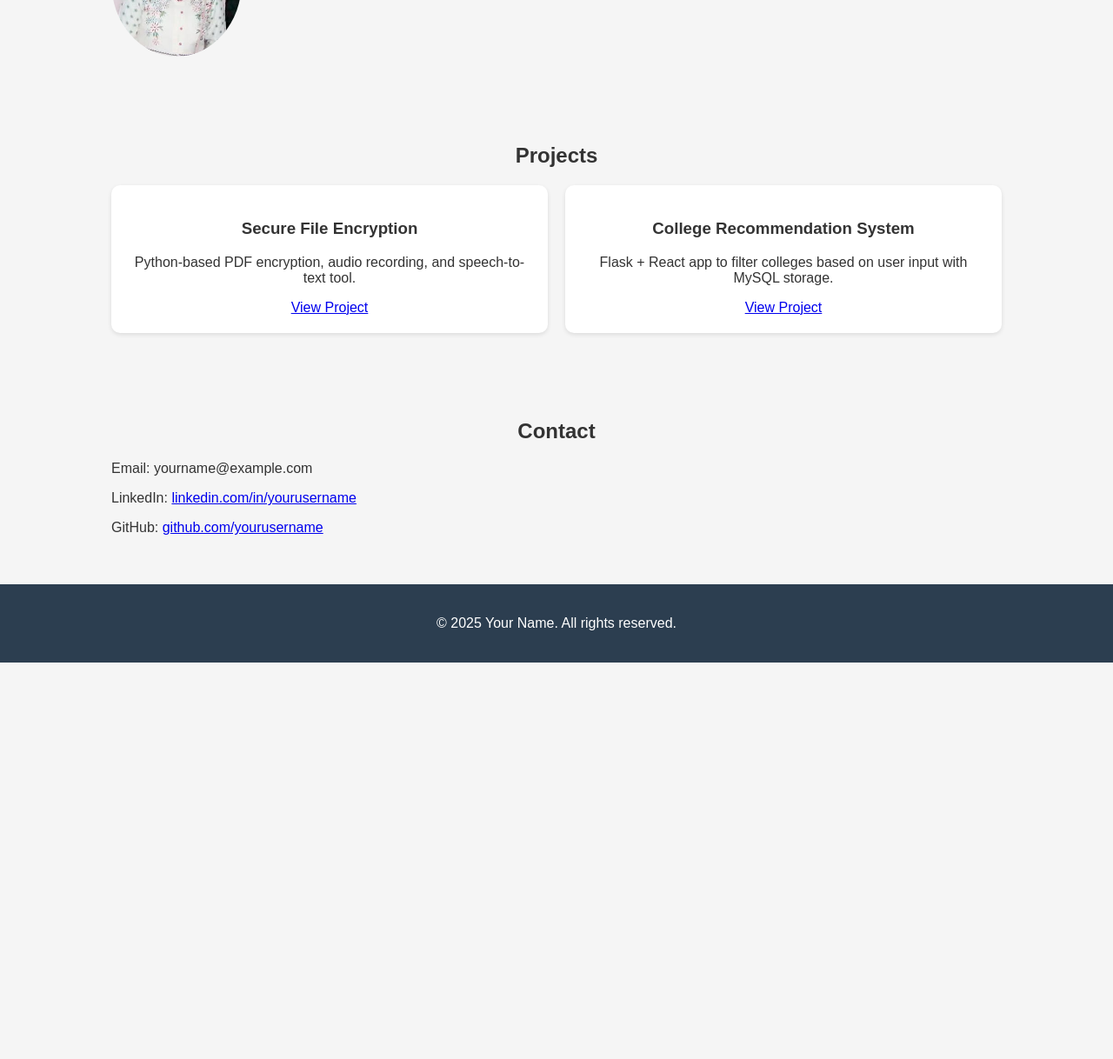
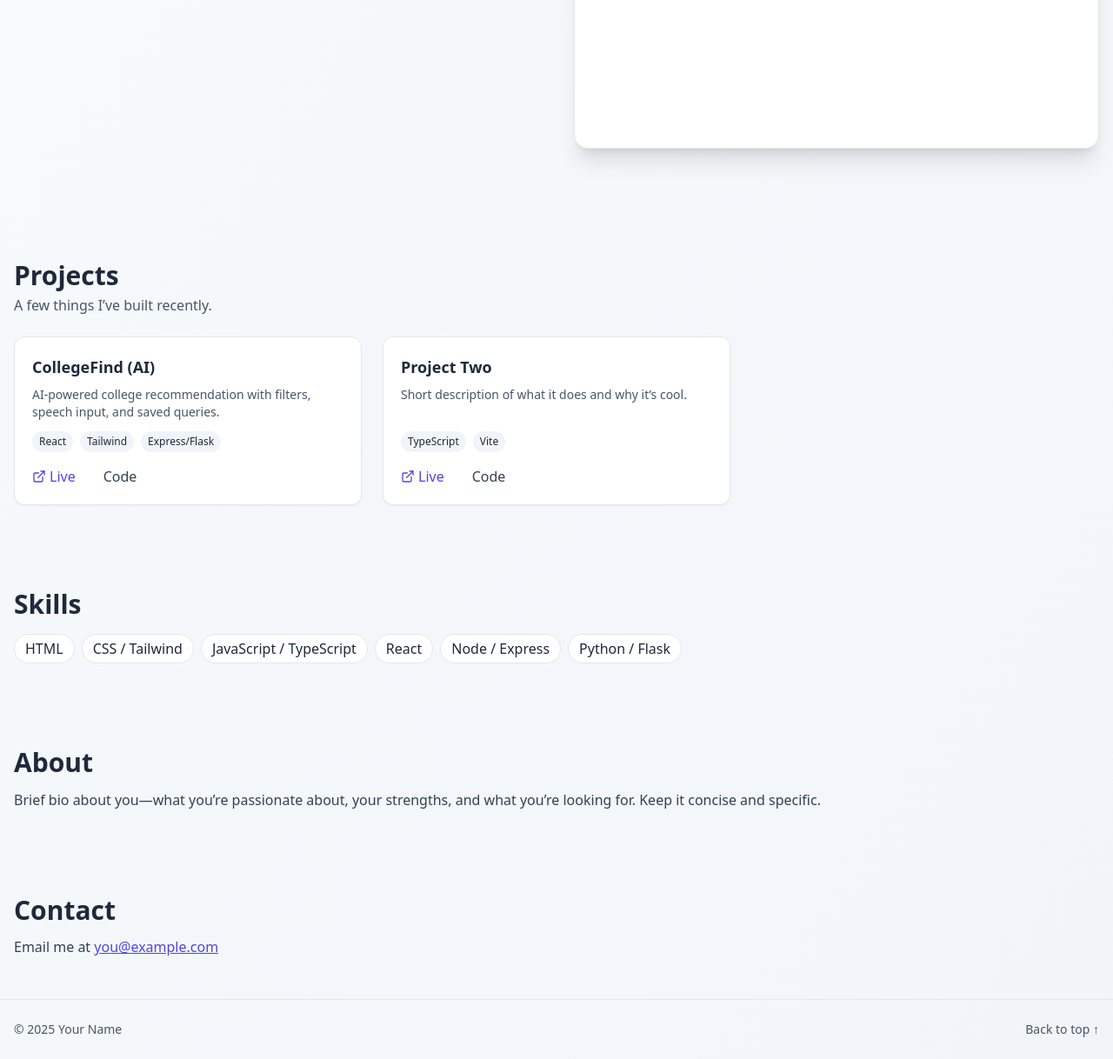
Before and after one commit to priyanka13224/my-portfolio, a plain HTML site: page index.html in a window 1280 px wide. Shown: the part 578-1796 px from the top of the page at 87% size. Before the commit the page ends 1340 px from the top, so only its background shows below. Drawn offline with nearby package versions, Linux system fonts and the light colour scheme.

Commit message:
Initial Portfolio

```diff
--- a/index.html
+++ b/index.html
@@ -1,65 +1,159 @@
 <!DOCTYPE html>
 <html lang="en">
 <head>
-  <meta charset="UTF-8">
-  <meta name="viewport" content="width=device-width, initial-scale=1.0">
-  <title>My Portfolio</title>
-  <link rel="stylesheet" href="style.css">
+  <meta charset="utf-8" />
+  <meta name="viewport" content="width=device-width, initial-scale=1" />
+  <title>Your Name — Portfolio</title>
+  <meta name="description" content="Portfolio of Your Name" />
+  <script src="https://cdn.tailwindcss.com"></script>
+  <script src="https://unpkg.com/lucide@latest/dist/umd/lucide.js"></script>
+  <style>
+    html { scroll-behavior: smooth; }
+    .container { max-width: 1100px; }
+  </style>
 </head>
-<body>
-
-  <header>
-    <div class="container">
-      <h1>Hi, I'm [Your Name]</h1>
-      <p>Web Developer | Data Enthusiast | Problem Solver</p>
-      <a href="#projects" class="btn">View My Work</a>
-    </div>
+<body class="bg-gradient-to-br from-slate-50 to-slate-100 text-slate-800">
+  <!-- NAV -->
+  <header class="sticky top-0 z-50 backdrop-blur bg-white/70 border-b">
+    <nav class="container mx-auto px-4 py-3 flex items-center justify-between">
+      <a href="#" class="font-semibold text-lg">YourName<span class="text-indigo-600">.</span></a>
+      <button id="menuBtn" class="md:hidden p-2"><i data-lucide="menu"></i></button>
+      <ul id="menu" class="hidden md:flex items-center gap-6">
+        <li><a class="hover:text-indigo-600" href="#projects">Projects</a></li>
+        <li><a class="hover:text-indigo-600" href="#skills">Skills</a></li>
+        <li><a class="hover:text-indigo-600" href="#about">About</a></li>
+        <li><a class="hover:text-indigo-600" href="#contact">Contact</a></li>
+        <li>
+          <a class="inline-flex items-center gap-2 bg-indigo-600 text-white px-3 py-2 rounded-lg hover:bg-indigo-700"
+             href="resume.pdf" target="_blank" rel="noopener">
+            <i data-lucide="file-text" class="w-4 h-4"></i> Resume
+          </a>
+        </li>
+      </ul>
+    </nav>
+    <ul id="mobileMenu" class="md:hidden hidden px-4 pb-4 space-y-2">
+      <li><a class="block py-2 hover:text-indigo-600" href="#projects">Projects</a></li>
+      <li><a class="block py-2 hover:text-indigo-600" href="#skills">Skills</a></li>
+      <li><a class="block py-2 hover:text-indigo-600" href="#about">About</a></li>
+      <li><a class="block py-2 hover:text-indigo-600" href="#contact">Contact</a></li>
+      <li><a class="block py-2 text-indigo-600" href="resume.pdf" target="_blank" rel="noopener">Resume</a></li>
+    </ul>
   </header>
 
-  <section id="about">
-    <div class="container">
-      <h2>About Me</h2>
-      <div class="about-content">
-        <img src="profile.jpg" alt="My Photo">
-        <p>
-          I'm passionate about building user-friendly websites and applications.
-          Skilled in Python, Flask, MySQL, and cloud tools. I love solving
-          problems and creating meaningful digital experiences.
+  <!-- HERO -->
+  <section class="container mx-auto px-4 py-12 md:py-20">
+    <div class="grid md:grid-cols-2 gap-10 items-center">
+      <div>
+        <p class="text-sm uppercase tracking-wider text-indigo-600 font-semibold">Hello, I’m</p>
+        <h1 class="mt-1 text-4xl md:text-5xl font-extrabold">Your Name</h1>
+        <p class="mt-4 text-lg text-slate-600">
+          Front-End Developer • React • TypeScript • UI Engineering. I build fast,
+          accessible, delightful web apps.
         </p>
+        <div class="mt-6 flex items-center gap-3">
+          <a href="#projects" class="bg-indigo-600 text-white px-4 py-2 rounded-lg hover:bg-indigo-700">See Projects</a>
+          <a href="mailto:you@example.com" class="inline-flex items-center gap-2 px-4 py-2 rounded-lg border hover:bg-white">
+            <i data-lucide="mail" class="w-4 h-4"></i> Contact me
+          </a>
+          <a href="https://github.com/yourhandle" target="_blank" rel="noopener" class="p-2 rounded-lg border hover:bg-white">
+            <i data-lucide="github" class="w-5 h-5"></i>
+          </a>
+          <a href="https://www.linkedin.com/in/yourhandle" target="_blank" rel="noopener" class="p-2 rounded-lg border hover:bg-white">
+            <i data-lucide="linkedin" class="w-5 h-5"></i>
+          </a>
+        </div>
+      </div>
+      <div class="relative">
+        <div class="aspect-square rounded-2xl bg-white shadow-xl border"></div>
+        <!-- Put your photo inside the div above as a background-image or an <img> -->
       </div>
     </div>
   </section>
 
-  <section id="projects">
-    <div class="container">
-      <h2>Projects</h2>
-      <div class="project-grid">
-        <div class="project-card">
-          <h3>Secure File Encryption</h3>
-          <p>Python-based PDF encryption, audio recording, and speech-to-text tool.</p>
-          <a href="https://github.com/yourusername/secure-file-encryption" target="_blank">View Project</a>
+  <!-- PROJECTS -->
+  <section id="projects" class="container mx-auto px-4 py-12">
+    <h2 class="text-2xl md:text-3xl font-bold">Projects</h2>
+    <p class="text-slate-600 mt-1">A few things I’ve built recently.</p>
+    <div class="mt-6 grid md:grid-cols-2 lg:grid-cols-3 gap-6">
+      <!-- CARD -->
+      <article class="bg-white rounded-xl border shadow-sm p-5 flex flex-col">
+        <h3 class="font-semibold text-lg">CollegeFind (AI)</h3>
+        <p class="mt-2 text-sm text-slate-600 flex-1">
+          AI-powered college recommendation with filters, speech input, and saved queries.
+        </p>
+        <div class="mt-3 flex flex-wrap gap-2 text-xs">
+          <span class="px-2 py-1 rounded-full bg-slate-100">React</span>
+          <span class="px-2 py-1 rounded-full bg-slate-100">Tailwind</span>
+          <span class="px-2 py-1 rounded-full bg-slate-100">Express/Flask</span>
         </div>
-        <div class="project-card">
-          <h3>College Recommendation System</h3>
-          <p>Flask + React app to filter colleges based on user input with MySQL storage.</p>
-          <a href="https://github.com/yourusername/college-recommendation" target="_blank">View Project</a>
+        <div class="mt-4 flex gap-3">
+          <a class="inline-flex items-center gap-1 text-indigo-600 hover:underline" href="#" target="_blank" rel="noopener">
+            <i data-lucide="external-link" class="w-4 h-4"></i> Live
+          </a>
+          <a class="inline-flex items-center gap-1 text-slate-700 hover:underline" href="#" target="_blank" rel="noopener">
+            <i data-lucide="github" class="w-4 h-4"></i> Code
+          </a>
         </div>
-      </div>
+      </article>
+
+      <!-- Duplicate the card and change content for more projects -->
+      <article class="bg-white rounded-xl border shadow-sm p-5 flex flex-col">
+        <h3 class="font-semibold text-lg">Project Two</h3>
+        <p class="mt-2 text-sm text-slate-600 flex-1">Short description of what it does and why it’s cool.</p>
+        <div class="mt-3 flex flex-wrap gap-2 text-xs">
+          <span class="px-2 py-1 rounded-full bg-slate-100">TypeScript</span>
+          <span class="px-2 py-1 rounded-full bg-slate-100">Vite</span>
+        </div>
+        <div class="mt-4 flex gap-3">
+          <a class="inline-flex items-center gap-1 text-indigo-600 hover:underline" href="#"><i data-lucide="external-link" class="w-4 h-4"></i> Live</a>
+          <a class="inline-flex items-center gap-1 text-slate-700 hover:underline" href="#"><i data-lucide="github" class="w-4 h-4"></i> Code</a>
+        </div>
+      </article>
     </div>
   </section>
 
-  <section id="contact">
-    <div class="container">
-      <h2>Contact</h2>
-      <p>Email: yourname@example.com</p>
-      <p>LinkedIn: <a href="https://linkedin.com/in/yourusername" target="_blank">linkedin.com/in/yourusername</a></p>
-      <p>GitHub: <a href="https://github.com/yourusername" target="_blank">github.com/yourusername</a></p>
+  <!-- SKILLS -->
+  <section id="skills" class="container mx-auto px-4 py-12">
+    <h2 class="text-2xl md:text-3xl font-bold">Skills</h2>
+    <div class="mt-4 flex flex-wrap gap-2">
+      <span class="px-3 py-1 rounded-full bg-white border">HTML</span>
+      <span class="px-3 py-1 rounded-full bg-white border">CSS / Tailwind</span>
+      <span class="px-3 py-1 rounded-full bg-white border">JavaScript / TypeScript</span>
+      <span class="px-3 py-1 rounded-full bg-white border">React</span>
+      <span class="px-3 py-1 rounded-full bg-white border">Node / Express</span>
+      <span class="px-3 py-1 rounded-full bg-white border">Python / Flask</span>
     </div>
   </section>
 
-  <footer>
-    <p>© 2025 Your Name. All rights reserved.</p>
+  <!-- ABOUT -->
+  <section id="about" class="container mx-auto px-4 py-12">
+    <h2 class="text-2xl md:text-3xl font-bold">About</h2>
+    <p class="mt-3 text-slate-700 leading-relaxed">
+      Brief bio about you—what you’re passionate about, your strengths, and what you’re looking for.
+      Keep it concise and specific.
+    </p>
+  </section>
+
+  <!-- CONTACT -->
+  <section id="contact" class="container mx-auto px-4 py-12">
+    <h2 class="text-2xl md:text-3xl font-bold">Contact</h2>
+    <p class="mt-3 text-slate-700">Email me at <a class="text-indigo-600 underline" href="mailto:you@example.com">you@example.com</a></p>
+  </section>
+
+  <footer class="border-t">
+    <div class="container mx-auto px-4 py-6 text-sm text-slate-600 flex justify-between">
+      <span>© <span id="year"></span> Your Name</span>
+      <a href="#" class="hover:text-indigo-600">Back to top ↑</a>
+    </div>
   </footer>
 
+  <script>
+    // init icons + mobile menu + year
+    lucide.createIcons();
+    document.getElementById('year').textContent = new Date().getFullYear();
+    const btn = document.getElementById('menuBtn');
+    const list = document.getElementById('mobileMenu');
+    btn.addEventListener('click', () => list.classList.toggle('hidden'));
+  </script>
 </body>
 </html>
```
